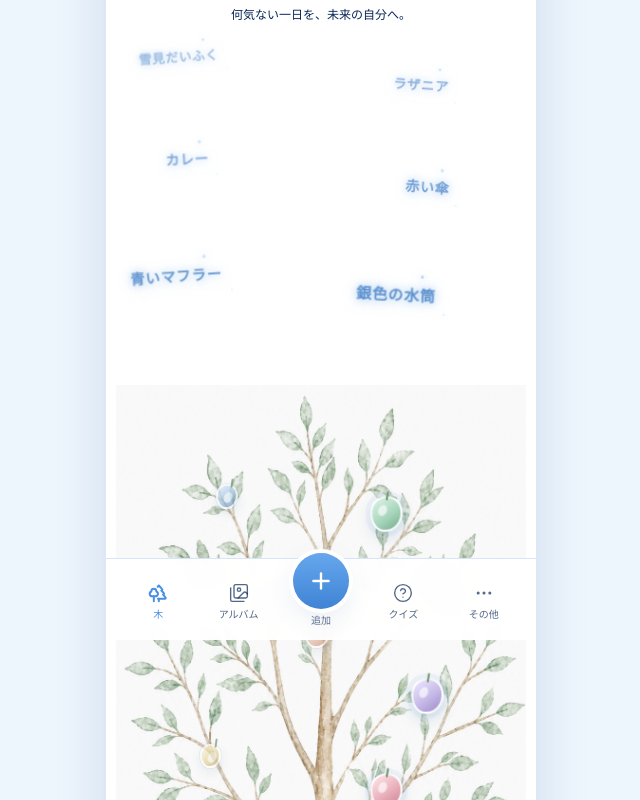
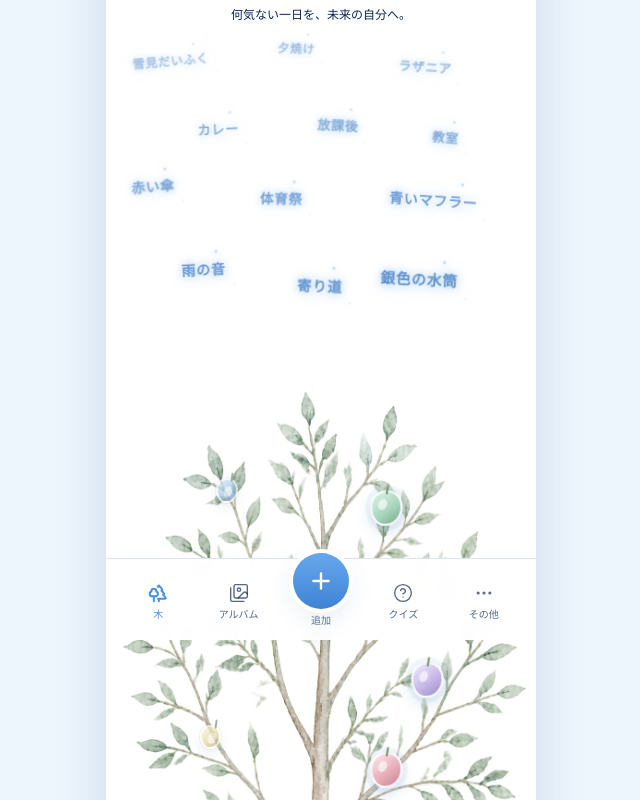
Before and after one commit to Rgh-33/Memorimber, a Next.js app: page / in a window 1280 px wide. Shown: the part 160-960 px from the top of the page, without its empty margins (319-959 px from the left). Built offline with nearby package versions, Linux system fonts and the light colour scheme.

Commit message:
木の背景の灰色をどうにかした

```diff
--- a/app/globals.css
+++ b/app/globals.css
@@ -155,8 +155,8 @@ a {
 }
 
 .memory-tree-art > img {
-  opacity: 0.92;
-  filter: saturate(0.82) contrast(0.96);
+  opacity: 0.84;
+  filter: saturate(0.42) contrast(0.88) brightness(1.06);
 }
 
 .memory-fruit-hit-area {
--- a/components/memory-tree.tsx
+++ b/components/memory-tree.tsx
@@ -4,12 +4,18 @@ import type { CSSProperties } from "react";
 import type { MemoryFruitTone, MemoryTreeItem } from "@/lib/tree-data";
 
 const WORD_SLOTS = [
-  { left: "2%", top: 4, rotate: -4, opacity: 0.56, scale: 0.9, driftX: 5, delay: -1.2 },
-  { left: "69%", top: 38, rotate: 4, opacity: 0.65, scale: 0.94, driftX: -5, delay: -2.7 },
-  { left: "10%", top: 106, rotate: -3, opacity: 0.72, scale: 0.98, driftX: 6, delay: -0.5 },
-  { left: "73%", top: 142, rotate: 5, opacity: 0.78, scale: 1, driftX: -6, delay: -3.4 },
-  { left: "1%", top: 226, rotate: -4, opacity: 0.86, scale: 1.04, driftX: 5, delay: -2 },
-  { left: "61%", top: 250, rotate: 3, opacity: 0.92, scale: 1.08, driftX: -5, delay: -4.1 },
+  { left: "0%", top: 8, rotate: -5, opacity: 0.52, scale: 0.86, driftX: 5, delay: -1.2 },
+  { left: "70%", top: 20, rotate: 4, opacity: 0.6, scale: 0.9, driftX: -5, delay: -2.7 },
+  { left: "18%", top: 76, rotate: -3, opacity: 0.66, scale: 0.94, driftX: 6, delay: -0.5 },
+  { left: "0%", top: 142, rotate: -4, opacity: 0.76, scale: 0.98, driftX: 5, delay: -3.4 },
+  { left: "68%", top: 150, rotate: 4, opacity: 0.8, scale: 1, driftX: -6, delay: -2 },
+  { left: "67%", top: 235, rotate: 3, opacity: 0.92, scale: 1.05, driftX: -5, delay: -4.1 },
+  { left: "39%", top: 4, rotate: 2, opacity: 0.54, scale: 0.84, driftX: -4, delay: -3.8 },
+  { left: "49%", top: 74, rotate: 3, opacity: 0.68, scale: 0.93, driftX: -5, delay: -1.8 },
+  { left: "79%", top: 92, rotate: 5, opacity: 0.7, scale: 0.9, driftX: -4, delay: -4.6 },
+  { left: "34%", top: 145, rotate: 1, opacity: 0.78, scale: 0.96, driftX: 4, delay: -0.9 },
+  { left: "13%", top: 224, rotate: -3, opacity: 0.86, scale: 1, driftX: 5, delay: -3.1 },
+  { left: "44%", top: 233, rotate: 2, opacity: 0.89, scale: 1.02, driftX: -4, delay: -1.4 },
 ] as const;
 
 const FRUIT_SLOTS = [
@@ -42,7 +48,7 @@ type SceneStyle = CSSProperties & {
 };
 
 function FloatingWord({ item }: { item: MemoryTreeItem }) {
-  const slot = WORD_SLOTS[item.wordSlot ?? 0] ?? WORD_SLOTS[0];
+  const slot = WORD_SLOTS[(item.wordSlot ?? 0) % WORD_SLOTS.length];
   const style: SceneStyle = {
     left: slot.left,
     top: slot.top,
@@ -109,10 +115,10 @@ export function MemoryTree({ items }: { items: MemoryTreeItem[] }) {
 
       <div className="memory-tree-art">
         <Image
-          src="/images/memory-tree-base.png"
+          src="/images/memory-tree-base-transparent-v2.png"
           alt="淡い水彩で描かれた思い出の木"
-          width={864}
-          height={1821}
+          width={887}
+          height={1774}
           priority
           className="h-auto w-full"
         />
--- a/lib/tree-data.ts
+++ b/lib/tree-data.ts
@@ -44,6 +44,12 @@ export const TREE_PREVIEW_ITEMS: MemoryTreeItem[] = [
   { id: "word-umbrella", stage: "harvested", word: "赤い傘", wordSlot: 3 },
   { id: "word-muffler", stage: "harvested", word: "青いマフラー", wordSlot: 4 },
   { id: "word-bottle", stage: "harvested", word: "銀色の水筒", wordSlot: 5 },
+  { id: "word-sunset", stage: "harvested", word: "夕焼け", wordSlot: 6 },
+  { id: "word-after-school", stage: "harvested", word: "放課後", wordSlot: 7 },
+  { id: "word-classroom", stage: "harvested", word: "教室", wordSlot: 8 },
+  { id: "word-sports-day", stage: "harvested", word: "体育祭", wordSlot: 9 },
+  { id: "word-rain", stage: "harvested", word: "雨の音", wordSlot: 10 },
+  { id: "word-detour", stage: "harvested", word: "寄り道", wordSlot: 11 },
   { id: "fruit-blue", stage: "growing", fruitSlot: 0, fruitTone: "blue", growth: 0.42 },
   { id: "fruit-mint", stage: "quiz-ready", fruitSlot: 1, fruitTone: "mint", growth: 1, href: "/quiz" },
   { id: "fruit-peach", stage: "growing", fruitSlot: 2, fruitTone: "peach", growth: 0.68 },
```
Also changed, not shown: public/images/memory-tree-base-transparent-v2.png (added).
